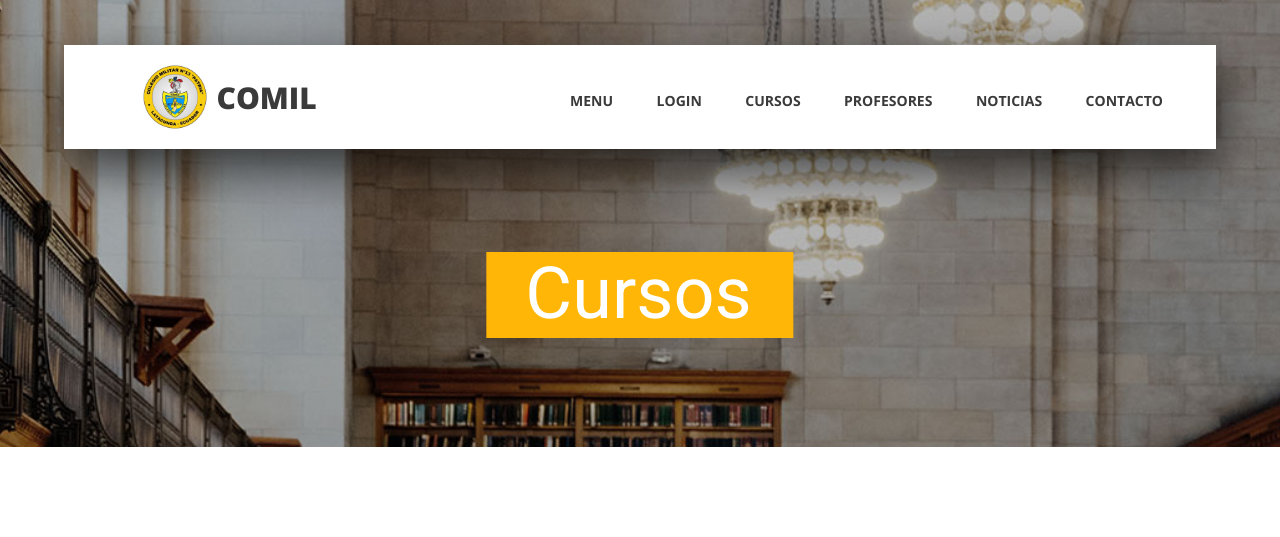
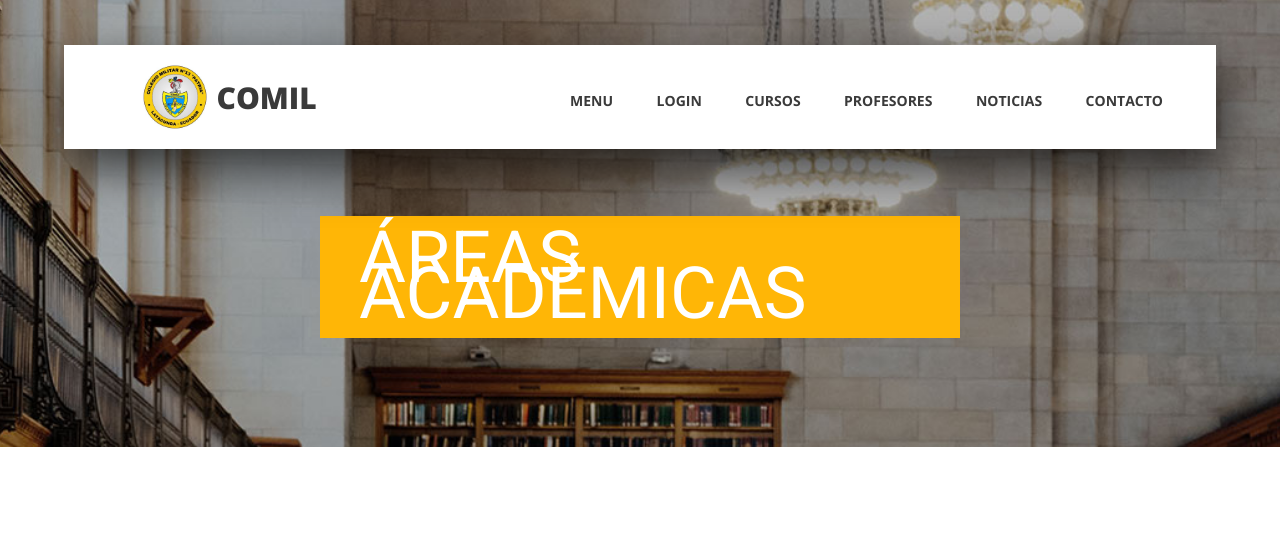
Before and after one commit to JostinUTC/InterfacesG7, a Django app: template Start/templates/courses.html in a window 1280 px wide. Shown: the top 537 px of the page. Run offline with Django 3.2, Linux system fonts and the light colour scheme; the template is opened without the code that fills it, so the values that code supplies are empty; some libraries are stand-ins or nearby versions.

Commit message:
CAMBIADO POR ARTEAS ACADEMICAS

```diff
--- a/Start/templates/courses.html
+++ b/Start/templates/courses.html
@@ -58,7 +58,7 @@
 			<div class="home_background prlx" style="background-image:url({% static 'public/images/courses_background.jpg' %})"></div>
 		</div>
 		<div class="home_content">
-			<h1>Cursos</h1>
+			<h1>ÁREAS ACADÉMICAS</h1>
 		</div>
 	</div>
 
```
